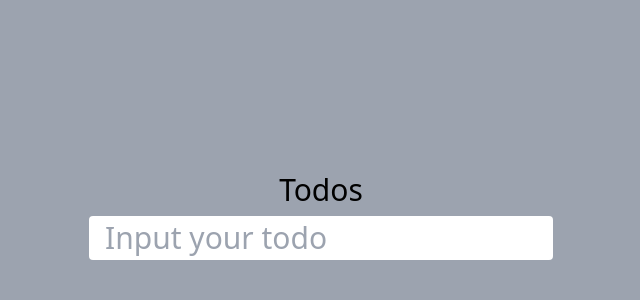
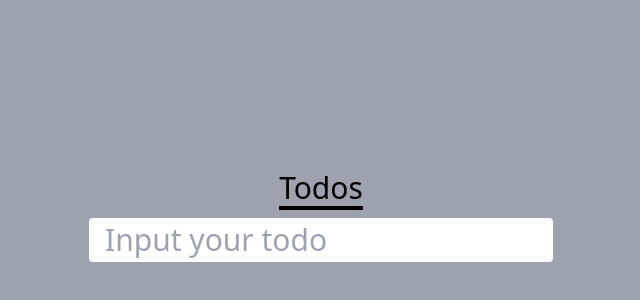
Before and after one commit to sukhendralodhi/to-do-App-ES6, a website built with Vite: page index.html in a window 1280 px wide. Shown: the part 176-476 px from the top of the page, 319-959 px from the left. Built offline with nearby package versions, Linux system fonts and the light colour scheme.

Commit message:
add border

```diff
--- a/index.html
+++ b/index.html
@@ -13,7 +13,7 @@
 </head>
 
 <body class="flex justify-center items-center bg-gray-400 flex-col min-h-screen max-w-full">
-  <h1 class="text-3xl mb-2">
+  <h1 class="text-3xl mb-2 border-b-4 border-black">
         Todos
     </h1>
     <form id="form" class="flex flex-col justify-center items-center max-w-full px-4">
```
